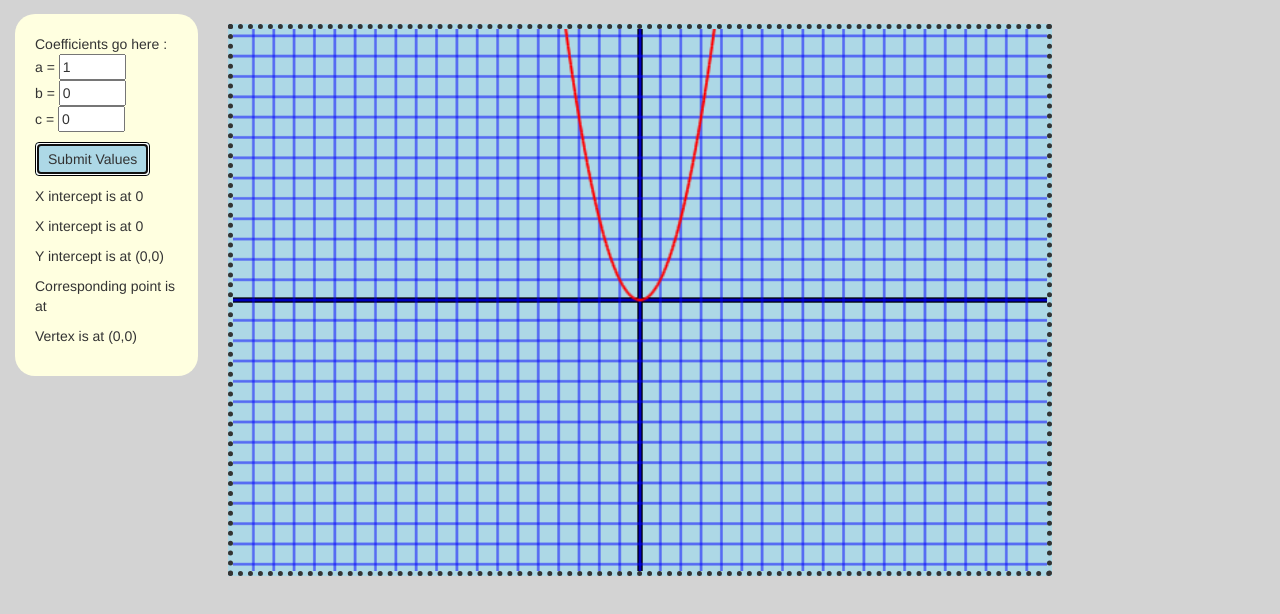
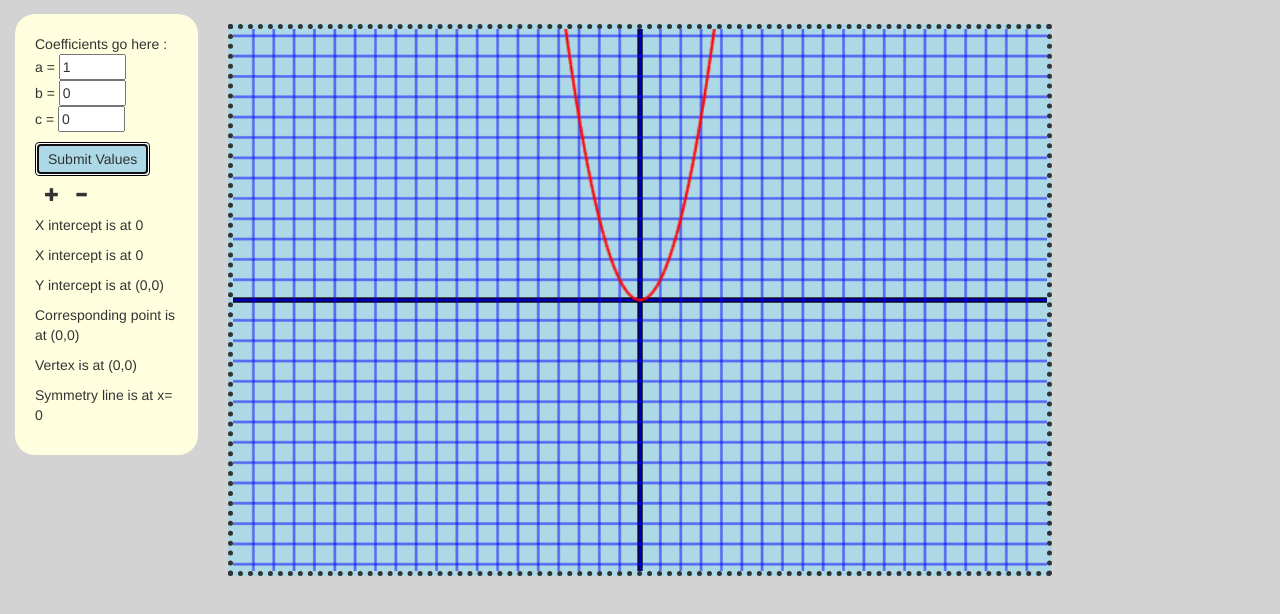
Before and after one commit to faurytess/QuadSolver, a plain HTML site: page index.html in a window 1280 px wide. Both pictures are taken after a click on the button "Submit Values". Shown: the part 58-672 px from the top of the page. Drawn offline with nearby package versions, Linux system fonts and the light colour scheme.

Commit message:
Add files via upload

```diff
--- a/index.html
+++ b/index.html
@@ -45,6 +45,14 @@
     #submitbutton{
       margin-top: 10px;
     }
+    #plusbutton{
+      border-color:black;
+      border-width:black;
+      width:15px;
+      height:15px;
+      margin-left: 10px;
+      margin-top: 10px;
+    }
     canvas {
       width: 100%;
       display: block;
@@ -90,13 +98,18 @@
             c = <input size="5" type="text" id="constant" value="0"> <br>
 
             <button class="btn" onclick="QF()" id="submitbutton">Submit Values</button>
-          </p>
+            <span class="glyphicon glyphicon-plus" onclick="zoomIn()" id=plusbutton></span>
+            <span class="glyphicon glyphicon-minus" onclick="zoomOut()" id=plusbutton></span>
+
+
+
           <div class="solutions">
         <p id="solution1">X intercept is at</p>
         <p id="solution2">X intercept is at</p>
         <p id="y-int">Y intercept is at</p>
-        <p id="corres.point">Corresponding point is at</p>
+        <p id="corres-point">Corresponding point is at</p>
         <p id="vertex">Vertex is at</p>
+        <p id="symmetry-line">Symmetry line is at x =</p>
       </div>
         </div>
       </div>
--- a/quadScript.js
+++ b/quadScript.js
@@ -30,9 +30,12 @@ function results() {
   // finding vertext and displaying symline and yint results
   vX = -(b*1)/(2*a);
   vY = a*Math.pow(vX,2)+b*vX+c*1;
+  cp=2*vX;
   $("#vertex").text("Vertex is at (" + vX+","+vY+")");
   $("#y-int").text("Y intercept is at (0,"+ c+")");
-  //$("#corres.point").text("Corresponding point is at ("+vX*2)")";
+  context.beginPath();
+  $("#corres-point").text("Corresponding point is at ("+cp+","+c+")");
+  $("#symmetry-line").text("Symmetry line is at x= "+ vX);
 
 }  // close results()
 function graphpaper() {
@@ -97,3 +100,12 @@ function graphQuad () {
     context.stroke();
   }
 }
+
+function zoomIn(){
+  k=k+2;
+  init();
+}
+function zoomOut(){
+  k=k-2;
+  init();
+}
```
